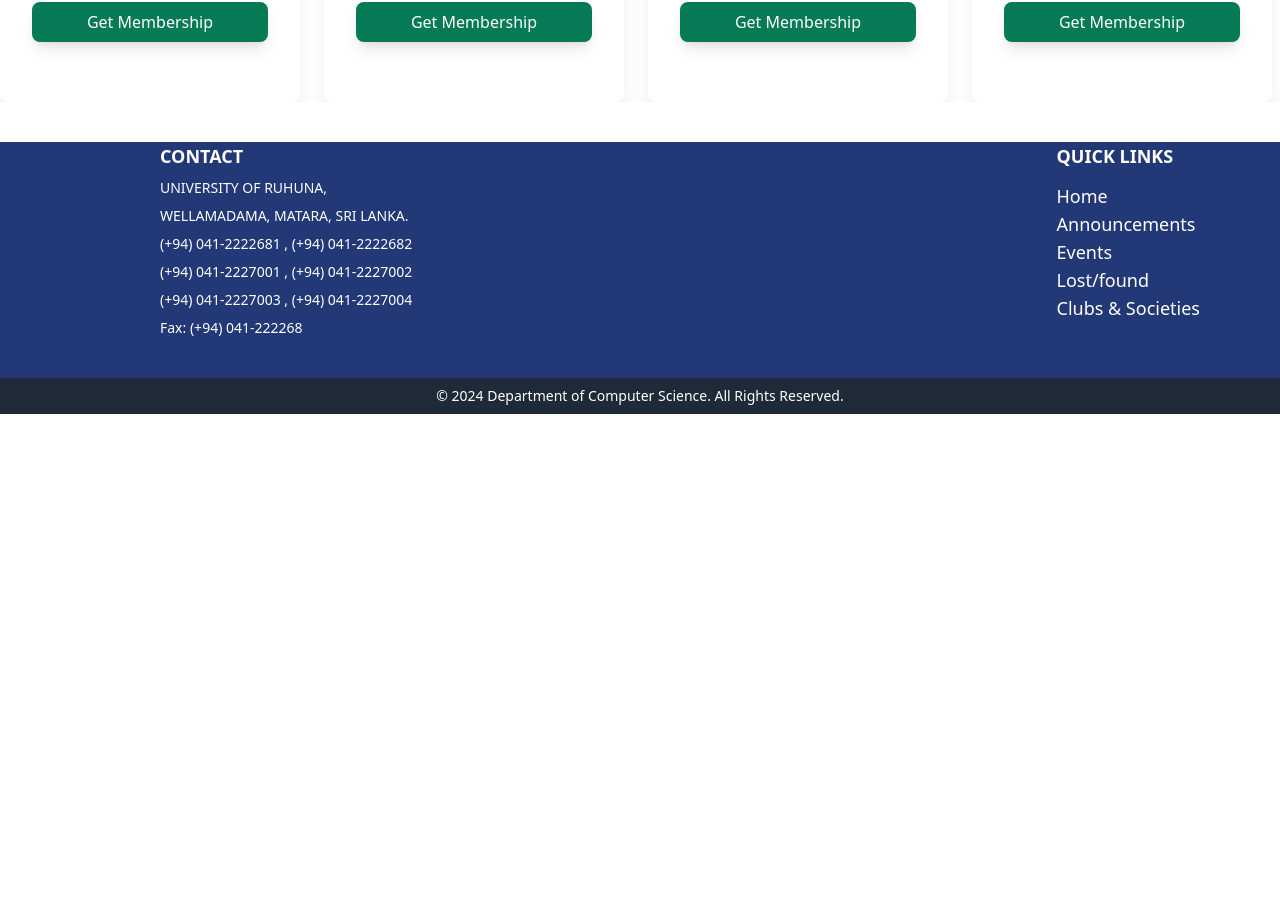
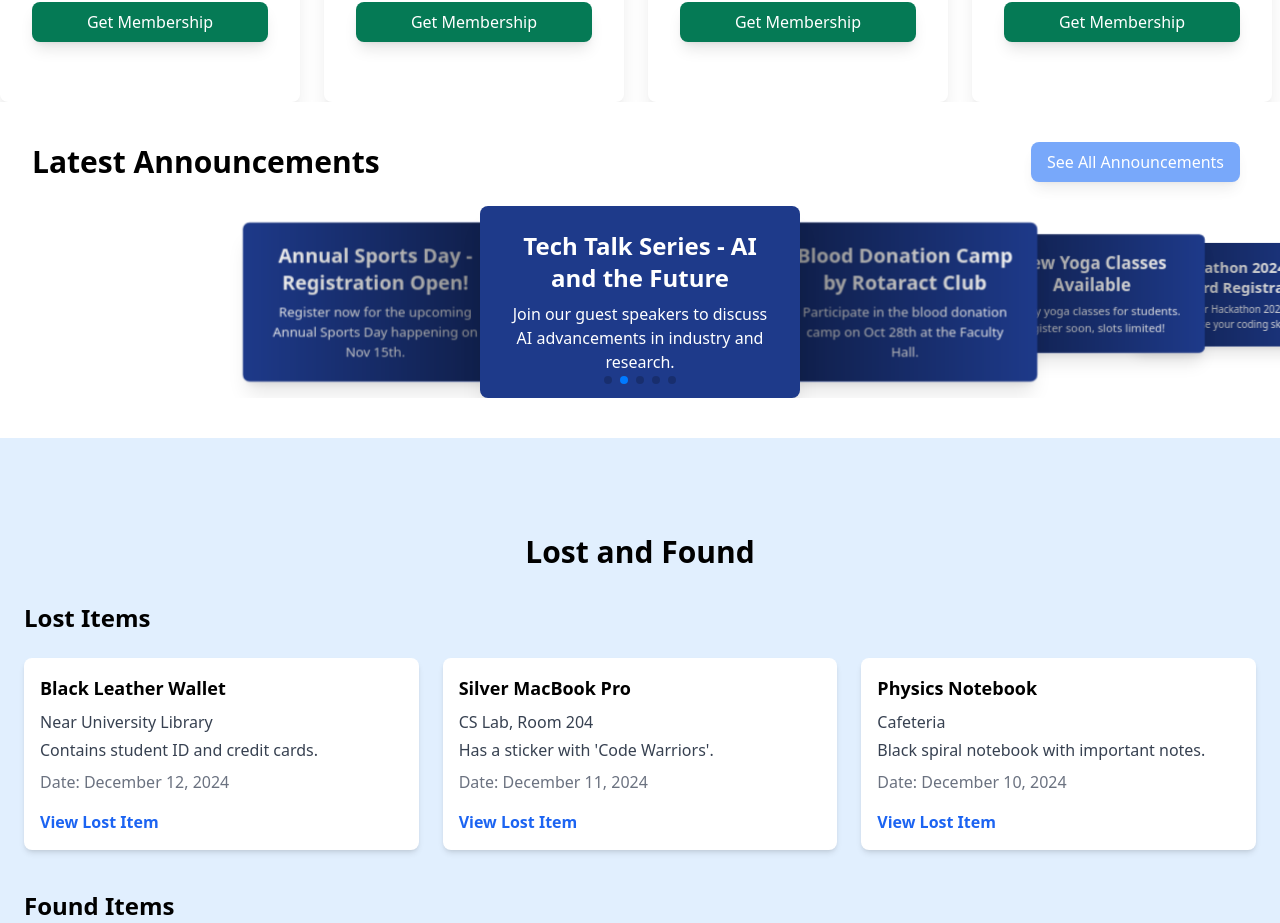
Before and after one commit to vihanga445/Campus-Link, a React (Vite) app in the folder Front/: page / in a window 1280 px wide. Shown: the part 1874-2797 px from the top of the page. Before the commit the page ends 2288 px from the top, so only its background shows below. Built offline with nearby package versions, Linux system fonts and the light colour scheme.

Commit message:
Added announcement and lostfound sections
Finished the home page

```diff
--- a/Front/src/Pages/Home.jsx
+++ b/Front/src/Pages/Home.jsx
@@ -2,6 +2,8 @@ import React from 'react';
 import Carousel from '../components/carousel';
 import UpcomingEventsCarousel from '../components/UpcomingEventsCarousel';
 import ClubsAndSocietiesCarousel from '../components/ClubsAndSocietiesCarousel';
+import AnnouncementsCarousel from '../components/AnnouncementsCarousel';
+import LostAndFound from '../components/LostAndFound';
 
 const Home = () => {
   return (
@@ -14,6 +16,8 @@ const Home = () => {
         <Carousel />
         <UpcomingEventsCarousel/>
         <ClubsAndSocietiesCarousel/>
+        <AnnouncementsCarousel/>
+        <LostAndFound/>
       </section>
 
       {/* Footer */}
--- /dev/null
+++ b/Front/src/components/AnnouncementsCarousel.jsx
@@ -0,0 +1,83 @@
+import React from "react";
+import { Swiper, SwiperSlide } from "swiper/react";
+import "swiper/css";
+import "swiper/css/effect-coverflow";
+import "swiper/css/pagination";
+import "swiper/css/autoplay";
+import { EffectCoverflow, Pagination, Autoplay } from "swiper/modules";
+
+const AnnouncementsCarousel = () => {
+  const announcements = [
+    {
+      title: "Annual Sports Day - Registration Open!",
+      description: "Register now for the upcoming Annual Sports Day happening on Nov 15th.",
+    },
+    {
+      title: "Tech Talk Series - AI and the Future",
+      description: "Join our guest speakers to discuss AI advancements in industry and research.",
+    },
+    {
+      title: "Blood Donation Camp by Rotaract Club",
+      description: "Participate in the blood donation camp on Oct 28th at the Faculty Hall.",
+    },
+    {
+      title: "New Yoga Classes Available",
+      description: "Weekly yoga classes for students. Register soon, slots limited!",
+    },
+    {
+      title: "Hackathon 2024 - Early Bird Registration",
+      description: "Gear up for Hackathon 2024 and showcase your coding skills.",
+    },
+  ];
+
+  return (
+    <div className="my-10">
+      {/* Header Section */}
+      <div className="flex justify-between items-center mb-6">
+        <h2 className="mx-8 text-3xl font-bold">Latest Announcements</h2>
+        <button className="bg-blue-500 text-white py-2 px-4 rounded-lg shadow-lg hover:bg-blue-700 opacity-70 transition ml-auto mr-10">
+          See All Announcements
+        </button>
+      </div>
+
+      {/* Swiper Carousel */}
+      <Swiper
+        effect={"coverflow"}
+        grabCursor={true}
+        centeredSlides={true}
+        slidesPerView={"auto"}
+        coverflowEffect={{
+          rotate: 0,
+          stretch: 0,
+          depth: 100,
+          modifier: 2.5,
+          slideShadows: true,
+        }}
+        autoplay={{
+          delay: 3000, // Slides every 3 seconds
+          disableOnInteraction: false, // Allows manual sliding without stopping autoplay
+        }}
+        pagination={{ clickable: true }}
+        modules={[EffectCoverflow, Pagination, Autoplay]}
+        className="mySwiper"
+      >
+        {announcements.map((announcement, index) => (
+          <SwiperSlide key={index} style={{ width: "320px" }}>
+            <div
+              className="p-6 rounded-lg text-center shadow-xl"
+              style={{
+                backgroundColor: "#1E3A8A", // Deep blue background
+                color: "#FFFFFF", // White text
+              }}
+            >
+              <h3 className="text-2xl font-bold mb-2">{announcement.title}</h3>
+              <p className="text-md">{announcement.description}</p>
+            </div>
+          </SwiperSlide>
+        ))}
+      </Swiper>
+    </div>
+  );
+};
+
+export default AnnouncementsCarousel;
--- /dev/null
+++ b/Front/src/components/LostAndFound.jsx
@@ -0,0 +1,87 @@
+import React from "react";
+
+const LostAndFoundSection = () => {
+  const lostItems = [
+    {
+      item: "Black Leather Wallet",
+      location: "Near University Library",
+      description: "Contains student ID and credit cards.",
+      date: "December 12, 2024",
+    },
+    {
+      item: "Silver MacBook Pro",
+      location: "CS Lab, Room 204",
+      description: "Has a sticker with 'Code Warriors'.",
+      date: "December 11, 2024",
+    },
+    {
+      item: "Physics Notebook",
+      location: "Cafeteria",
+      description: "Black spiral notebook with important notes.",
+      date: "December 10, 2024",
+    },
+  ];
+
+  const foundItems = [
+    {
+      item: "Blue Water Bottle",
+      location: "Gym Locker Room",
+      description: "Blue water bottle with 'Nike' logo.",
+      date: "December 12, 2024",
+    },
+    {
+      item: "Wireless Earbuds",
+      location: "Bus Stop",
+      description: "White AirPods case with initials 'A.M.'",
+      date: "December 11, 2024",
+    },
+    {
+      item: "Sports Jacket",
+      location: "Basketball Court",
+      description: "Red jacket, size M, left after practice.",
+      date: "December 10, 2024",
+    },
+  ];
+
+  return (
+    <div className="bg-blue-100 py-12 px-6">
+      <div className="my-12">
+        <h2 className="text-3xl font-bold text-center mb-8">Lost and Found</h2>
+
+        {/* Lost Items */}
+        <div className="bg-blue-100 mb-10">
+          <h3 className="text-2xl font-semibold mb-6">Lost Items</h3>
+          <div className="grid grid-cols-1 md:grid-cols-2 lg:grid-cols-3 gap-6">
+            {lostItems.map((lost, index) => (
+              <div key={index} className="bg-white p-4 shadow-md rounded-lg">
+                <p className="font-bold text-lg">{lost.item}</p>
+                <p className="text-gray-700 mt-2">{lost.location}</p>
+                <p className="text-gray-700 mt-1">{lost.description}</p>
+                <p className="text-gray-500 mt-2">Date: {lost.date}</p>
+                <button className="mt-4 text-blue-600 font-semibold">View Lost Item</button>
+              </div>
+            ))}
+          </div>
+        </div>
+
+        {/* Found Items */}
+        <div>
+          <h3 className="bg-blue-100 text-2xl font-semibold mb-6">Found Items</h3>
+          <div className="grid grid-cols-1 md:grid-cols-2 lg:grid-cols-3 gap-6">
+            {foundItems.map((found, index) => (
+              <div key={index} className="bg-white p-4 shadow-md rounded-lg">
+                <p className="font-bold text-lg">{found.item}</p>
+                <p className="text-gray-700 mt-2">{found.location}</p>
+                <p className="text-gray-700 mt-1">{found.description}</p>
+                <p className="text-gray-500 mt-2">Date: {found.date}</p>
+                <button className="mt-4 text-green-600 font-semibold">View Found Item</button>
+              </div>
+            ))}
+          </div>
+        </div>
+      </div>
+    </div>
+  );
+};
+
+export default LostAndFoundSection;
```
